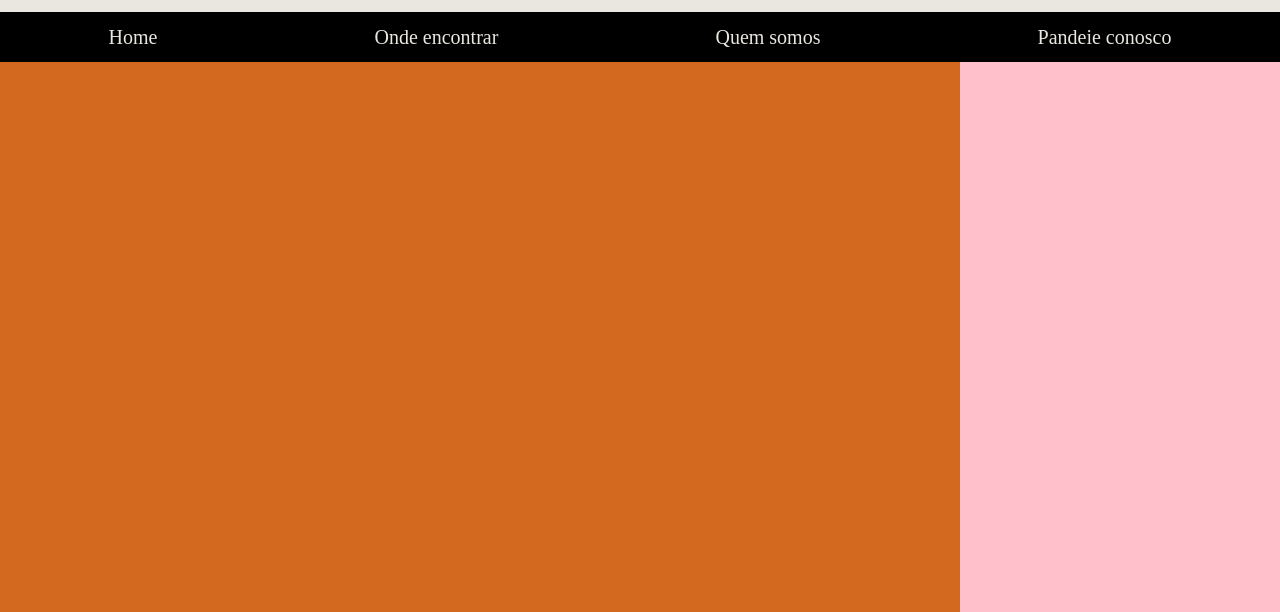
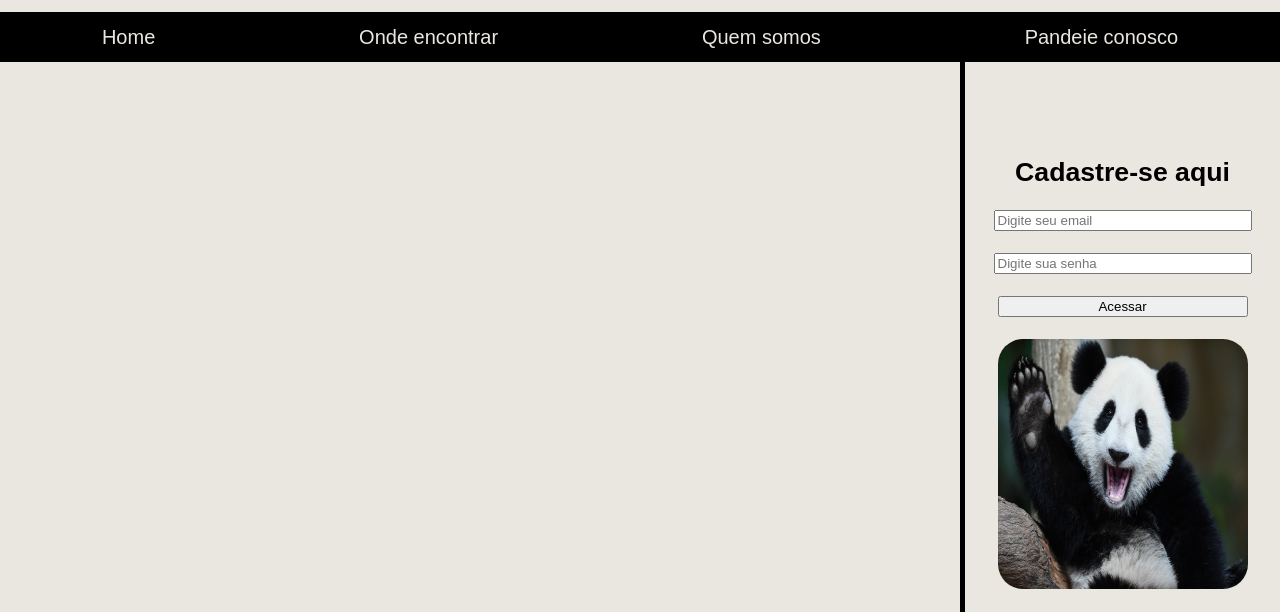
Before and after one commit to NessaPaixao/06-03-Sass, a website: page index.html in a window 1280 px wide. Shown: the part 188-800 px from the top of the page. Drawn offline with Linux system fonts and the light colour scheme; a web font is replaced by a local one.

Commit message:
Adicionar aside

```diff
--- a/index.html
+++ b/index.html
@@ -20,7 +20,14 @@
     <a href="">Pandeie conosco</a>
     </nav>
     <section></section>
-    <aside></aside>
+    <aside>
+        <h2>Cadastre-se aqui</h2>
+        <input placeholder="Digite seu email" type="email">
+        <input placeholder="Digite sua senha" type="password">
+        <input type="button" value="Acessar">
+        <img src="static/imagens/panda.jpg" alt="">
+
+    </aside>
     <footer></footer>
 
 </body>
--- a/static/_aside.scss
+++ b/static/_aside.scss
@@ -1,4 +1,24 @@
 aside{
+
     grid-area: aside;
-    background-color: pink;
+    background-color: $branco;
+    display: flex;
+    flex-direction: column;
+    align-items: center;
+    justify-content: center;
+    border-left: 5px black solid;
+    h2{
+        font-size: 20pt;
+        font-family: $fonte;
+    }
+    input{
+        margin-bottom: 22px;
+        font-family: $fonte;
+        width: 250px;
+    }
+    img{
+        height: 250px;
+        width: 250px;
+        border-radius: 10%;
+    }
 }
--- a/static/_footer.scss
+++ b/static/_footer.scss
@@ -1,4 +1,4 @@
 footer{
     grid-area: footer;
-    background-color: blue;
+    background-color: black;
 }
--- a/static/_navbar.scss
+++ b/static/_navbar.scss
@@ -9,6 +9,7 @@ nav{
         font-size: 15pt;
         font-weight: 500;
         text-decoration: none;
+        font-family: $fonte;
         &:hover{
             text-decoration: underline;
         }
--- a/static/_section.scss
+++ b/static/_section.scss
@@ -1,4 +1,4 @@
 section{
     grid-area: section;
-    background-color: chocolate;
+    background-color: $branco;
 }
--- a/static/_templategrid.scss
+++ b/static/_templategrid.scss
@@ -5,6 +5,6 @@ body{
                          "section section section aside"
                          "section section section aside"
                          "footer footer footer footer";
-    grid-template-rows: 200px 50px 300px 300px 200px;
+    grid-template-rows: 200px 50px 300px 300px 80px;
     grid-template-columns: 25% 25% 25% 25%;
 }
--- a/static/_variaveis.scss
+++ b/static/_variaveis.scss
@@ -1 +1,2 @@
 $branco: #eae7e0;
+$fonte: 'Lacquer', sans-serif;
```
Also changed, not shown: styles.css.
